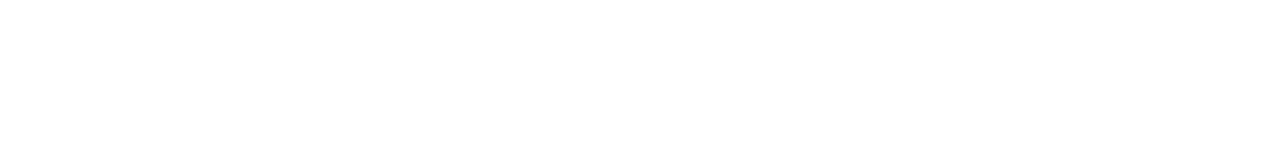
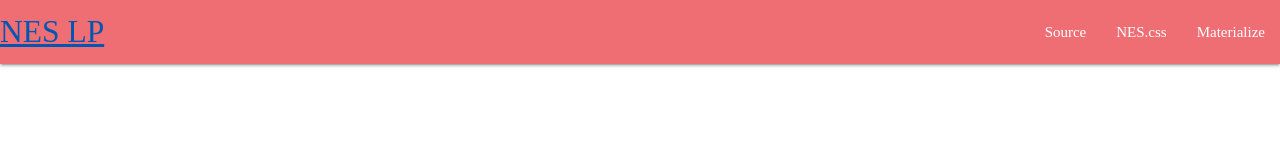
Before and after one commit to S-H-GAMELINKS/NESLP, a plain HTML site: page index.html in a window 1280 px wide. Drawn offline with nearby package versions, Linux system fonts and the light colour scheme.

Commit message:
add header

```diff
--- a/index.html
+++ b/index.html
@@ -10,5 +10,16 @@
         <link href="https://unpkg.com/nes.css@latest/css/nes.min.css" rel="stylesheet" />
     </head>
     <body>
+        <nav>
+            <div class="nav-wrapper">
+            <a href="#" class="brand-logo">NES LP</a>
+            <ul id="nav-mobile" class="right hide-on-med-and-down">
+                <li><a href="https://github.com/S-H-GAMELINKS/NESLP">Source</a></li>
+                <li><a href="https://nostalgic-css.github.io/NES.css">NES.css</a></li>
+                <li><a href="https://materializecss.com/">Materialize</a></li>
+            </ul>
+            </div>
+        </nav>
+
     </body>
 </html>
```
